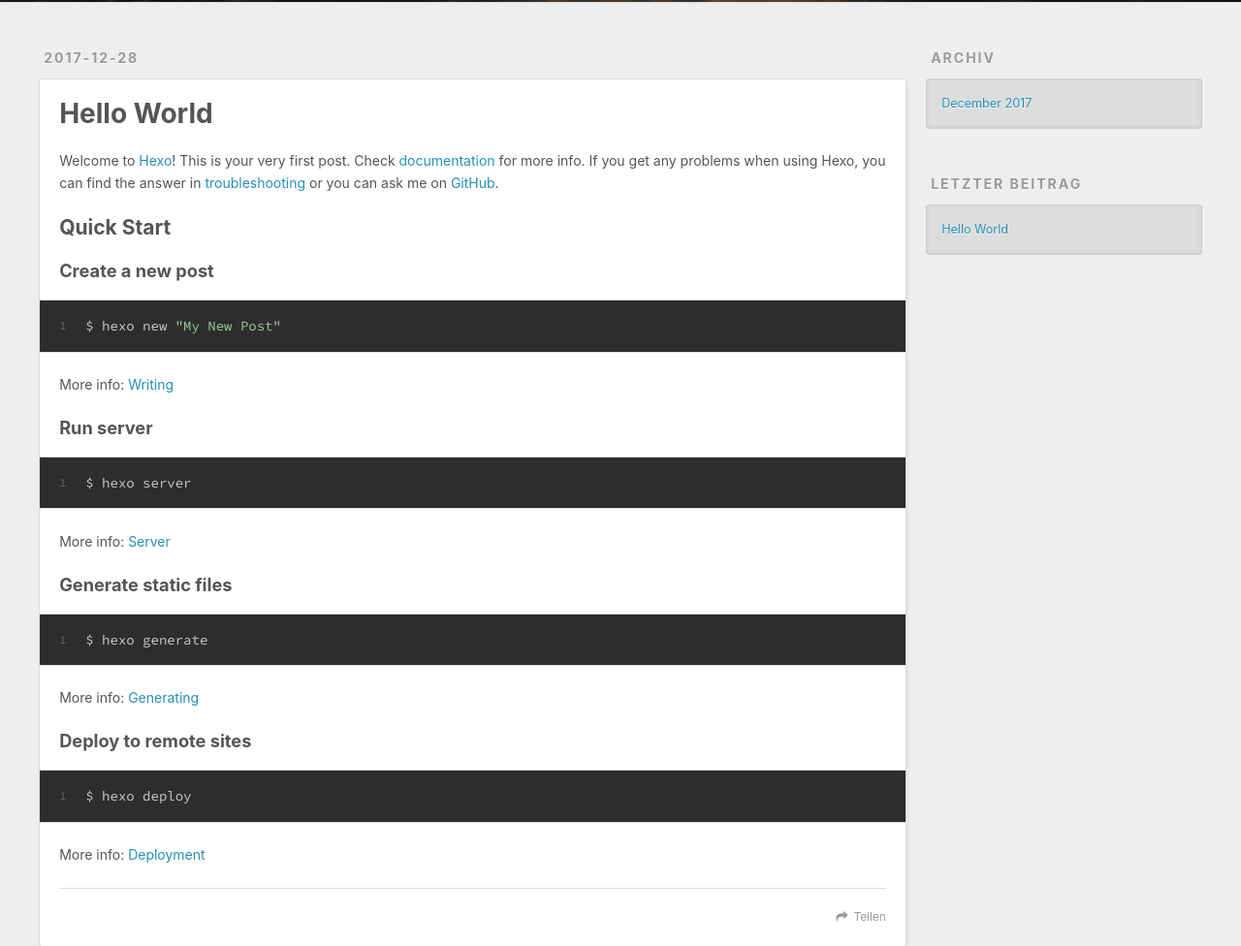
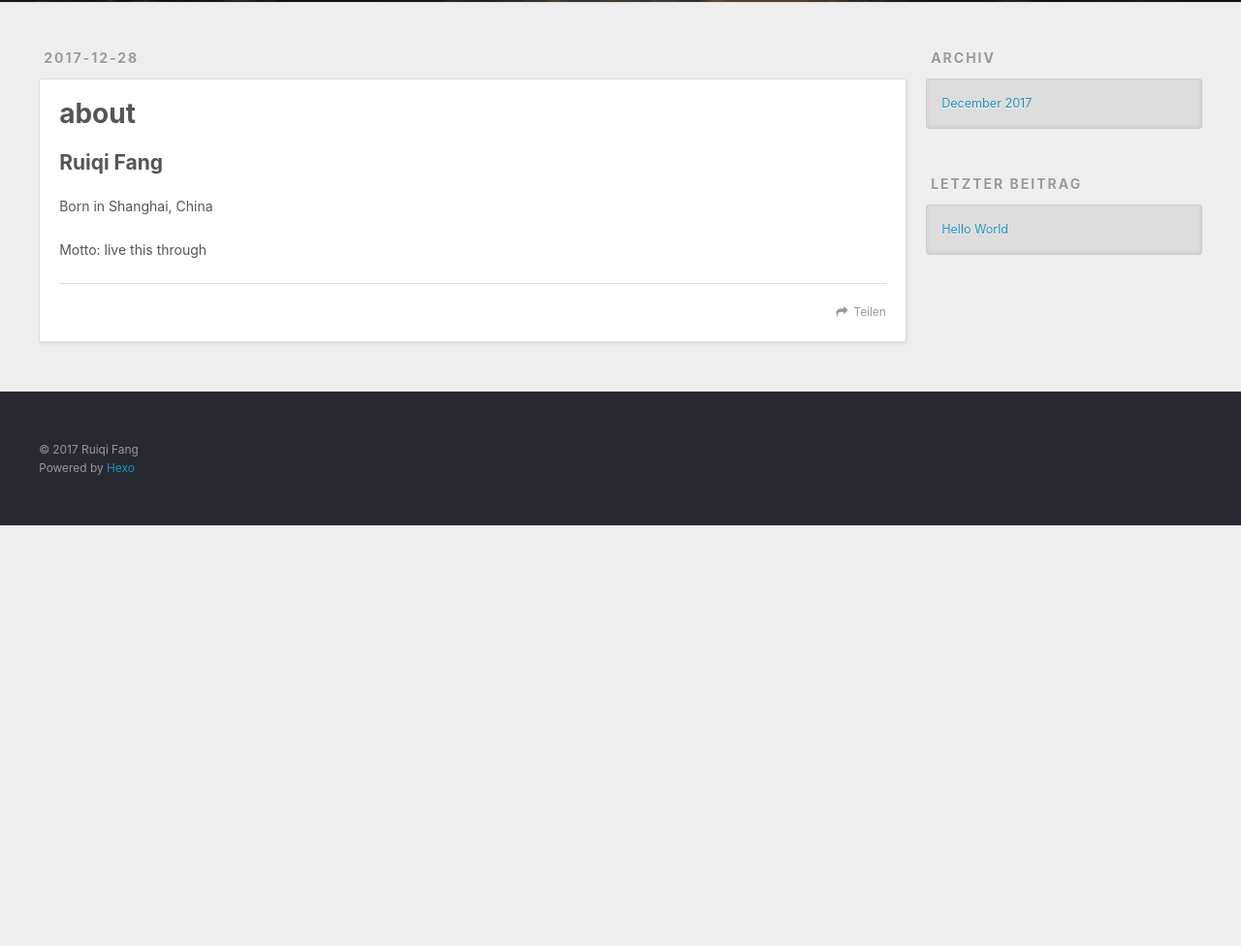
Before and after one commit to rachel7/rachel7.github.io, a plain HTML site: page about/index.html in a window 1280 px wide. Shown: the part 298-1274 px from the top of the page at 97% size. After the commit the page ends 840 px from the top, so only its background shows below. Drawn offline with nearby package versions, Linux system fonts and the light colour scheme.

Commit message:
Site updated: 2017-12-28 20:03:23

```diff
--- a/index.html
+++ b/about/index.html
@@ -5,14 +5,18 @@
 
 
 
-  <title>Ruiqi Fang</title>
+  <title>about | Ruiqi Fang</title>
   <meta name="viewport" content="width=device-width, initial-scale=1, maximum-scale=1">
-  <meta property="og:type" content="website">
-<meta property="og:title" content="Ruiqi Fang">
-<meta property="og:url" content="http://rachel7.github.io/index.html">
+  <meta name="description" content="Ruiqi FangBorn in Shanghai, China Motto: live this through">
+<meta property="og:type" content="website">
+<meta property="og:title" content="about">
+<meta property="og:url" content="http://rachel7.github.io/about/index.html">
 <meta property="og:site_name" content="Ruiqi Fang">
+<meta property="og:description" content="Ruiqi FangBorn in Shanghai, China Motto: live this through">
+<meta property="og:updated_time" content="2017-12-29T01:01:41.382Z">
 <meta name="twitter:card" content="summary">
-<meta name="twitter:title" content="Ruiqi Fang">
+<meta name="twitter:title" content="about">
+<meta name="twitter:description" content="Ruiqi FangBorn in Shanghai, China Motto: live this through">
 
     <link rel="alternate" href="/atom.xml" title="Ruiqi Fang" type="application/atom+xml">
 
@@ -59,12 +63,10 @@
   </div>
 </header>
       <div class="outer">
-        <section id="main">
-
-    <article id="post-hello-world" class="article article-type-post" itemscope itemprop="blogPost">
+        <section id="main"><article id="page-" class="article article-type-page" itemscope itemprop="blogPost">
   <div class="article-meta">
-    <a href="/2017/12/28/hello-world/" class="article-date">
-  <time datetime="2017-12-28T21:02:27.382Z" itemprop="datePublished">2017-12-28</time>
+    <a href="/about/index.html" class="article-date">
+  <time datetime="2017-12-29T00:55:57.000Z" itemprop="datePublished">2017-12-28</time>
 </a>
 
   </div>
@@ -74,8 +76,8 @@
       <header class="article-header">
 
 
-    <h1 itemprop="name">
-      <a class="article-title" href="/2017/12/28/hello-world/">Hello World</a>
+    <h1 class="article-title" itemprop="name">
+      about
     </h1>
 
 
@@ -83,30 +85,21 @@
 
     <div class="article-entry" itemprop="articleBody">
 
-        <p>Welcome to <a href="https://hexo.io/" target="_blank" rel="noopener">Hexo</a>! This is your very first post. Check <a href="https://hexo.io/docs/" target="_blank" rel="noopener">documentation</a> for more info. If you get any problems when using Hexo, you can find the answer in <a href="https://hexo.io/docs/troubleshooting.html" target="_blank" rel="noopener">troubleshooting</a> or you can ask me on <a href="https://github.com/hexojs/hexo/issues" target="_blank" rel="noopener">GitHub</a>.</p>
-<h2 id="Quick-Start"><a href="#Quick-Start" class="headerlink" title="Quick Start"></a>Quick Start</h2><h3 id="Create-a-new-post"><a href="#Create-a-new-post" class="headerlink" title="Create a new post"></a>Create a new post</h3><figure class="highlight bash"><table><tr><td class="gutter"><pre><span class="line">1</span><br></pre></td><td class="code"><pre><span class="line">$ hexo new <span class="string">"My New Post"</span></span><br></pre></td></tr></table></figure>
-<p>More info: <a href="https://hexo.io/docs/writing.html" target="_blank" rel="noopener">Writing</a></p>
-<h3 id="Run-server"><a href="#Run-server" class="headerlink" title="Run server"></a>Run server</h3><figure class="highlight bash"><table><tr><td class="gutter"><pre><span class="line">1</span><br></pre></td><td class="code"><pre><span class="line">$ hexo server</span><br></pre></td></tr></table></figure>
-<p>More info: <a href="https://hexo.io/docs/server.html" target="_blank" rel="noopener">Server</a></p>
-<h3 id="Generate-static-files"><a href="#Generate-static-files" class="headerlink" title="Generate static files"></a>Generate static files</h3><figure class="highlight bash"><table><tr><td class="gutter"><pre><span class="line">1</span><br></pre></td><td class="code"><pre><span class="line">$ hexo generate</span><br></pre></td></tr></table></figure>
-<p>More info: <a href="https://hexo.io/docs/generating.html" target="_blank" rel="noopener">Generating</a></p>
-<h3 id="Deploy-to-remote-sites"><a href="#Deploy-to-remote-sites" class="headerlink" title="Deploy to remote sites"></a>Deploy to remote sites</h3><figure class="highlight bash"><table><tr><td class="gutter"><pre><span class="line">1</span><br></pre></td><td class="code"><pre><span class="line">$ hexo deploy</span><br></pre></td></tr></table></figure>
-<p>More info: <a href="https://hexo.io/docs/deployment.html" target="_blank" rel="noopener">Deployment</a></p>
+        <h2 id="Ruiqi-Fang"><a href="#Ruiqi-Fang" class="headerlink" title="Ruiqi Fang"></a>Ruiqi Fang</h2><p>Born in Shanghai, China</p>
+<p>Motto: live this through</p>
 
 
     </div>
     <footer class="article-footer">
-      <a data-url="http://rachel7.github.io/2017/12/28/hello-world/" data-id="cjbr71q8i0000ywti8ijurgap" class="article-share-link">Teilen</a>
+      <a data-url="http://rachel7.github.io/about/index.html" data-id="cjbr7six0000130ti676u876y" class="article-share-link">Teilen</a>
 
 
     </footer>
   </div>
 
-</article>
 
 
-
-
+</article>
 
 </section>
 
```
Also changed, not shown: 2017/12/28/hello-world/index.html (+1 -1 lines).
